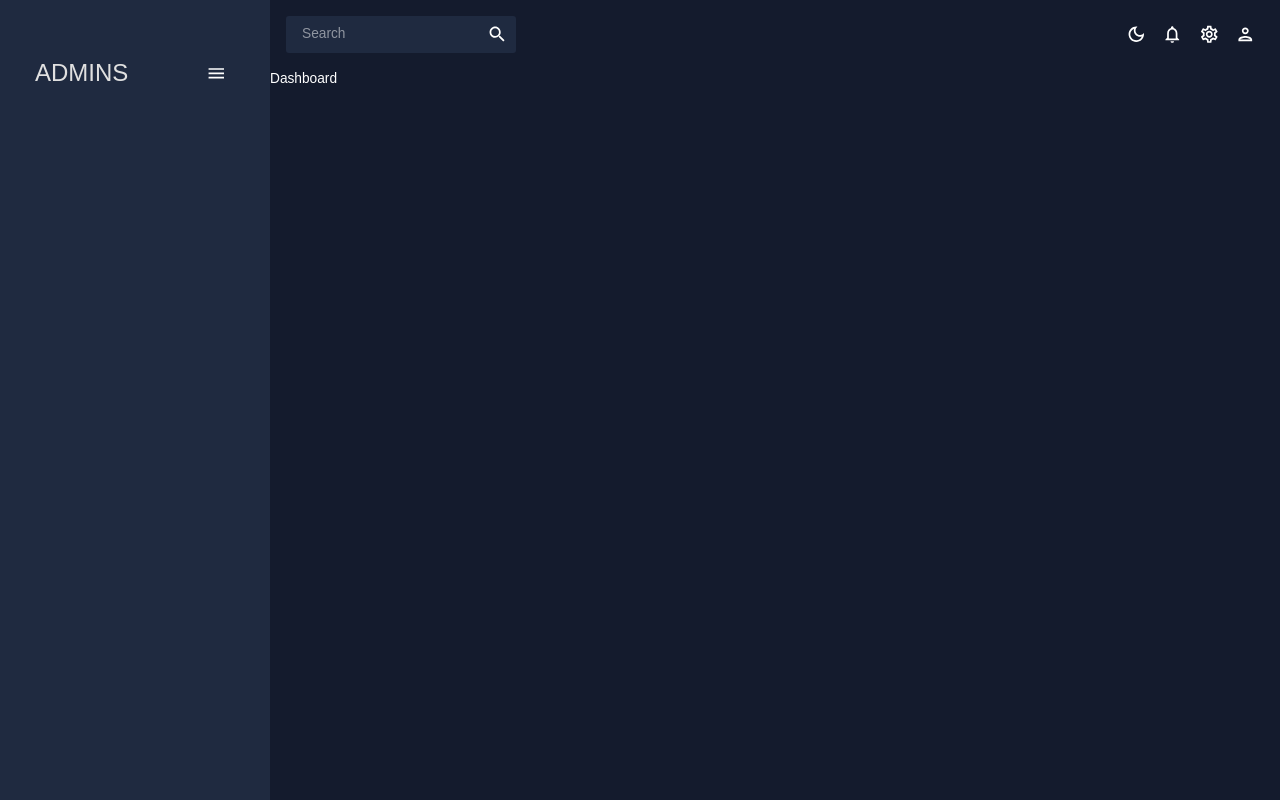
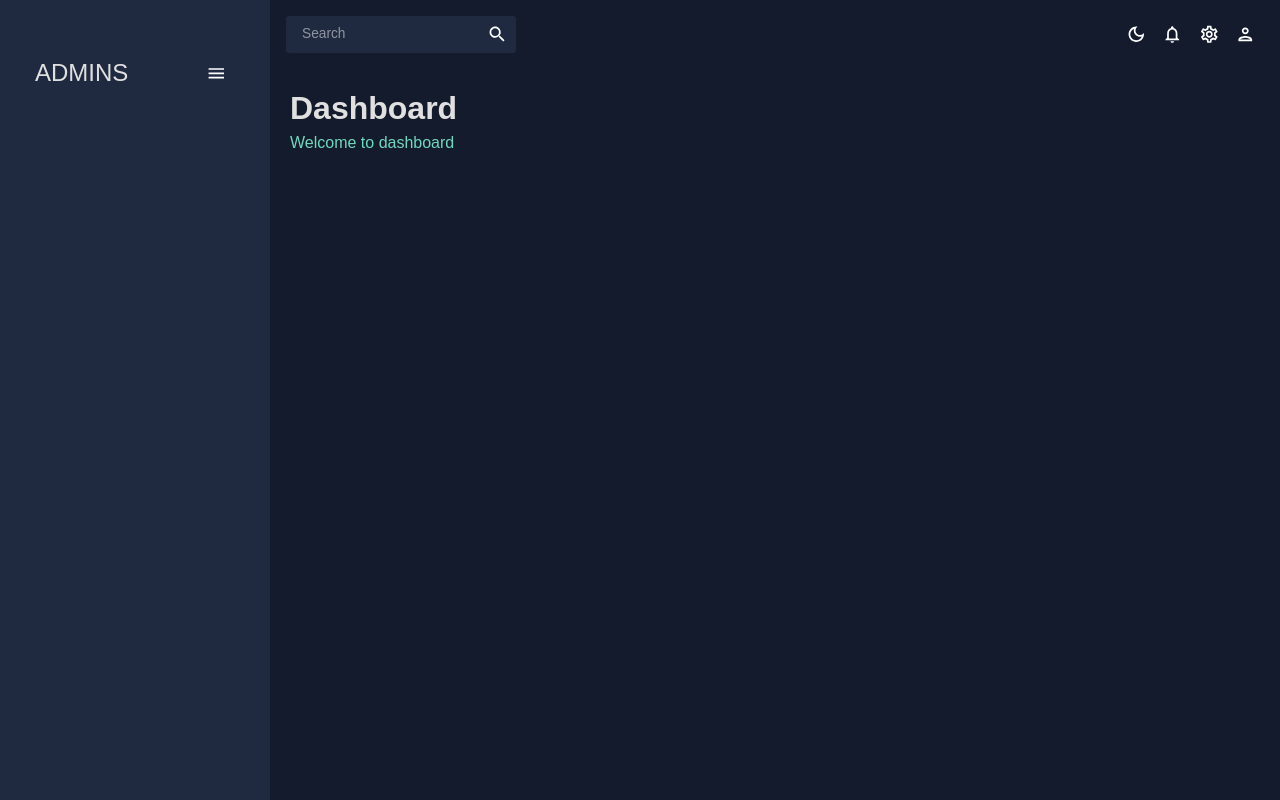
Before and after one commit to Rahulmm7/React-Admin-Dashboard-App, a React (Create React App) app: page / in a window 1280 px wide. Built offline with nearby package versions, Linux system fonts and the light colour scheme.

Commit message:
completed header UI

```diff
--- /dev/null
+++ b/src/components/Header.js
@@ -0,0 +1,21 @@
+import { Typography, Box, useTheme } from "@mui/material";
+import { tokens } from "../theme";
+
+const Header = ({ title, subtitle }) => {
+  const theme = useTheme();
+  const colors = tokens(theme.palette.mode);
+  return (
+    <Box>
+      <Typography variant="h2"
+      color={colors.grey[100]}
+      fontWeight="bold"
+      sx={{mb:"5px"}}>
+        {title}
+      </Typography>
+      <Typography variant="h5" color={colors.greenAccent[400]}>
+        {subtitle}</Typography>
+    </Box>
+  );
+};
+
+export default Header;
--- a/src/scenes/dashboard/Dashboard.js
+++ b/src/scenes/dashboard/Dashboard.js
@@ -1,7 +1,16 @@
-import React from "react";
 
-function Dashboard() {
-  return <div>Dashboard</div>;
+import { Box } from '@mui/material'
+import Header from '../../components/Header'
+
+const Dashboard = () => {
+  return (
+    <Box m="20px">
+    <Box display="flex"
+     justifyContent="space-between" alignItems="center">
+      <Header title="Dashboard" subtitle="Welcome to dashboard"/>
+    </Box>
+    </Box>
+
+  )
 }
-
-export default Dashboard;
+export default Dashboard
```
